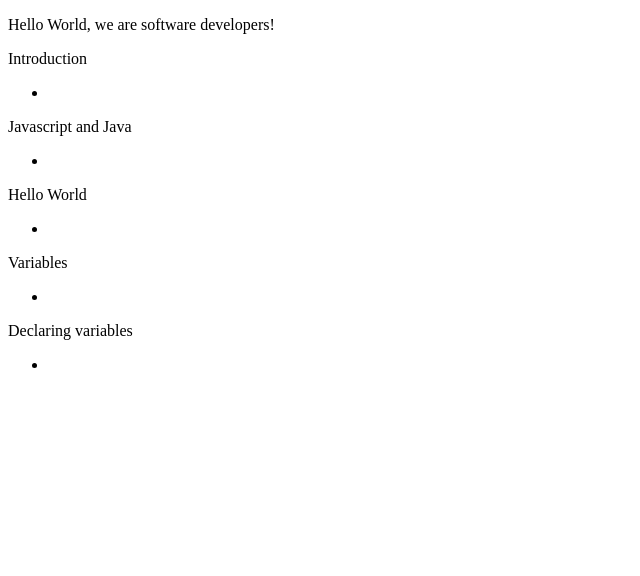
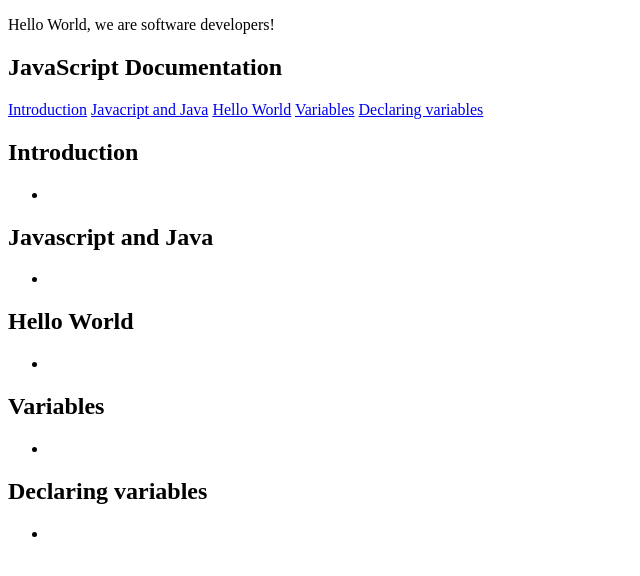
Before and after one commit to Hardeboi/Microverse-trial-with-Mahdi, a plain HTML site: page index.html in a window 1280 px wide. Shown: the whole page, without its empty margins (0-640 px from the left). Drawn offline with Linux system fonts and the light colour scheme.

Commit message:
some bugs fixed and a links added to the index.html file

```diff
--- a/index.html
+++ b/index.html
@@ -9,11 +9,19 @@
   <body>
     <script src="https://cdn.freecodecamp.org/testable-projects-fcc/v1/bundle.js"></script>
     <p>Hello World, we are software developers!</p>
-    <nav class="navbar"></nav>
+    <!-- navbar section  -->
+    <nav id="navbar">
+      <header><h1>JavaScript Documentation</h1></header>
+      <a href="#introduction" class="nav-link">Introduction</a>
+      <a href="#Javascript_and_java" class="nav-link">Javacript and Java</a>
+      <a href="#hello_world" class="nav-link">Hello World</a>
+      <a href="#variables" class="nav-link">Variables</a>
+      <a href="#declaring_variables" class="nav-link">Declaring variables</a>
+    </nav>
     <main id="main-doc">
-      <!-- INTRODUCTION SECTION -->
-      <section class="main-section" id="Introduction">
-        <header>Introduction</header>
+      <!-- 1 INTRODUCTION SECTION -->
+      <section class="main-section" id="introduction">
+        <header><h2>Introduction</h2></header>
         <p></p>
         <p></p>
         <ul>
@@ -21,9 +29,9 @@
         </ul>
         <code></code>
       </section>
-      <!-- Javascript and Java Section  -->
-      <section class="main-section" id="Javascript_and_java">
-        <header>Javascript and Java</header>
+      <!-- 2 Javascript and Java Section  -->
+      <section class="main-section" id="javascript_and_java">
+        <header><h2>Javascript and Java</h2></header>
         <p></p>
         <p></p>
         <ul>
@@ -31,9 +39,9 @@
         </ul>
         <code></code>
       </section>
-      <!-- Hello World Section -->
-      <section class="main-section" id="Hello_World">
-        <header>Hello World</header>
+      <!-- 3 Hello World Section -->
+      <section class="main-section" id="hello_world">
+        <header><h2>Hello World</h2></header>
         <p></p>
         <p></p>
         <ul>
@@ -41,9 +49,9 @@
         </ul>
         <code></code>
       </section>
-      <!-- Variables Section  -->
-      <section class="main-section" id="Variables">
-        <header>Variables</header>
+      <!-- 4 Variables Section  -->
+      <section class="main-section" id="variables">
+        <header><h2>Variables</h2></header>
         <p></p>
         <p></p>
         <ul>
@@ -51,9 +59,9 @@
         </ul>
         <code></code>
       </section>
-      <!-- Declaring variables Section  -->
-      <section class="main-section" id="Declaring_variables">
-        <header>Declaring variables</header>
+      <!-- 5 Declaring variables Section  -->
+      <section class="main-section" id="declaring_variables">
+        <header><h2>Declaring variables</h2></header>
         <p></p>
         <p></p>
         <ul>
```
